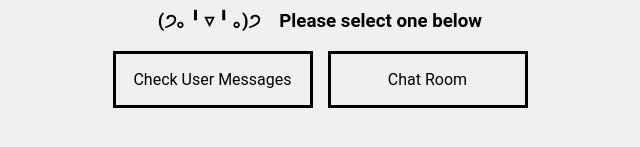
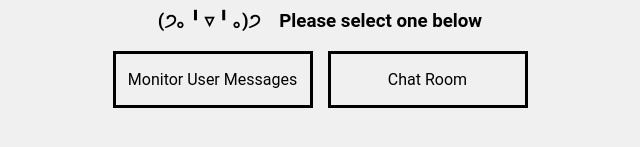
Before and after one commit to jim-low/backend-messaging-system, a plain HTML site: page client/pages/admin/admin-home.html in a window 1280 px wide. Shown: the part 153-300 px from the top of the page, 320-960 px from the left. Drawn offline with Linux system fonts and the light colour scheme.

Commit message:
chore: change content from "check user messages" to "monitor user messages"

```diff
--- a/client/pages/admin/admin-home.html
+++ b/client/pages/admin/admin-home.html
@@ -11,7 +11,7 @@
     <div class="links">
       <h3>(੭｡╹▿╹｡)੭ &nbsp;&nbsp; Please select one below</h3>
       <div>
-        <a href="./admin-check-messages.html"><span>Check User Messages</span></a>
+        <a href="./admin-check-messages.html"><span>Monitor User Messages</span></a>
         <a href="../chat/chat.html"><span>Chat Room</span></a>
       </div>
     </div>
```
Also changed, not shown: client/pages/super-admin/super-admin-home.html (+1 -1 lines).
